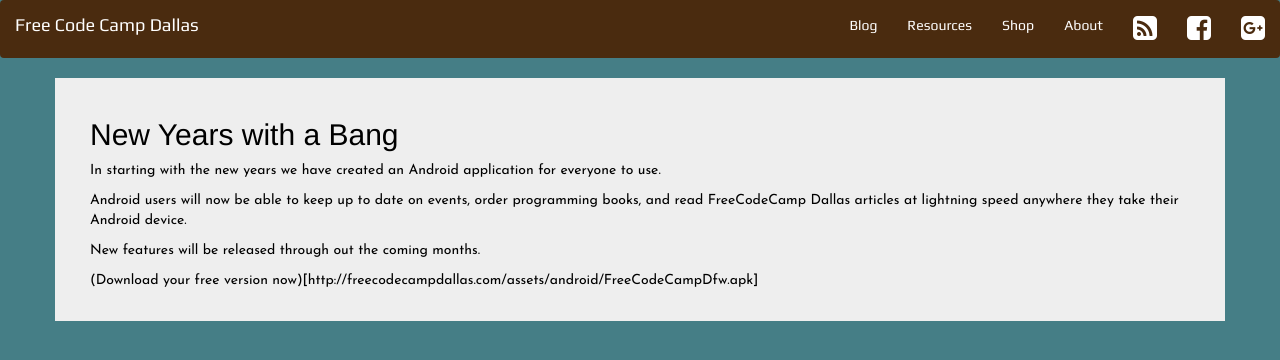
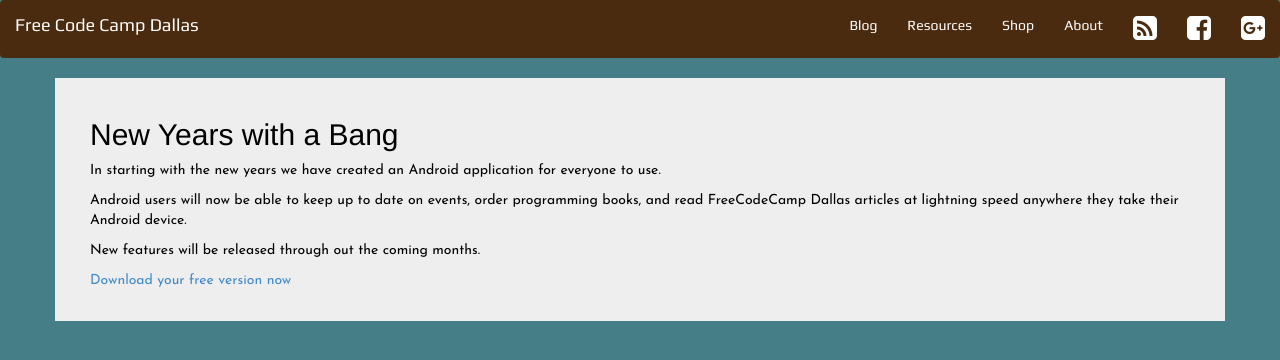
Before and after one commit to dallassoftwaredevelopers/freecodecampdallas.github.io, a Jekyll site: the page built from blog/_posts/2016-01-03-Android-App-Release.md, in a window 1280 px wide. Shown: the top 360 px of the page. Built offline with Jekyll 4.4.1, drawn with Linux system fonts in a browser that asks for light colours.

Commit message:
(bugfix) Link for apk does not render correctly

```diff
--- a/blog/_posts/2016-01-03-Android-App-Release.md
+++ b/blog/_posts/2016-01-03-Android-App-Release.md
@@ -15,4 +15,4 @@ Android users will now be able to keep up to date on events, order programming b
 
 New features will be released through out the coming months.
 
-(Download your free version now)[http://freecodecampdallas.com/assets/android/FreeCodeCampDfw.apk]
+[Download your free version now](http://freecodecampdallas.com/assets/android/FreeCodeCampDfw.apk)
```
